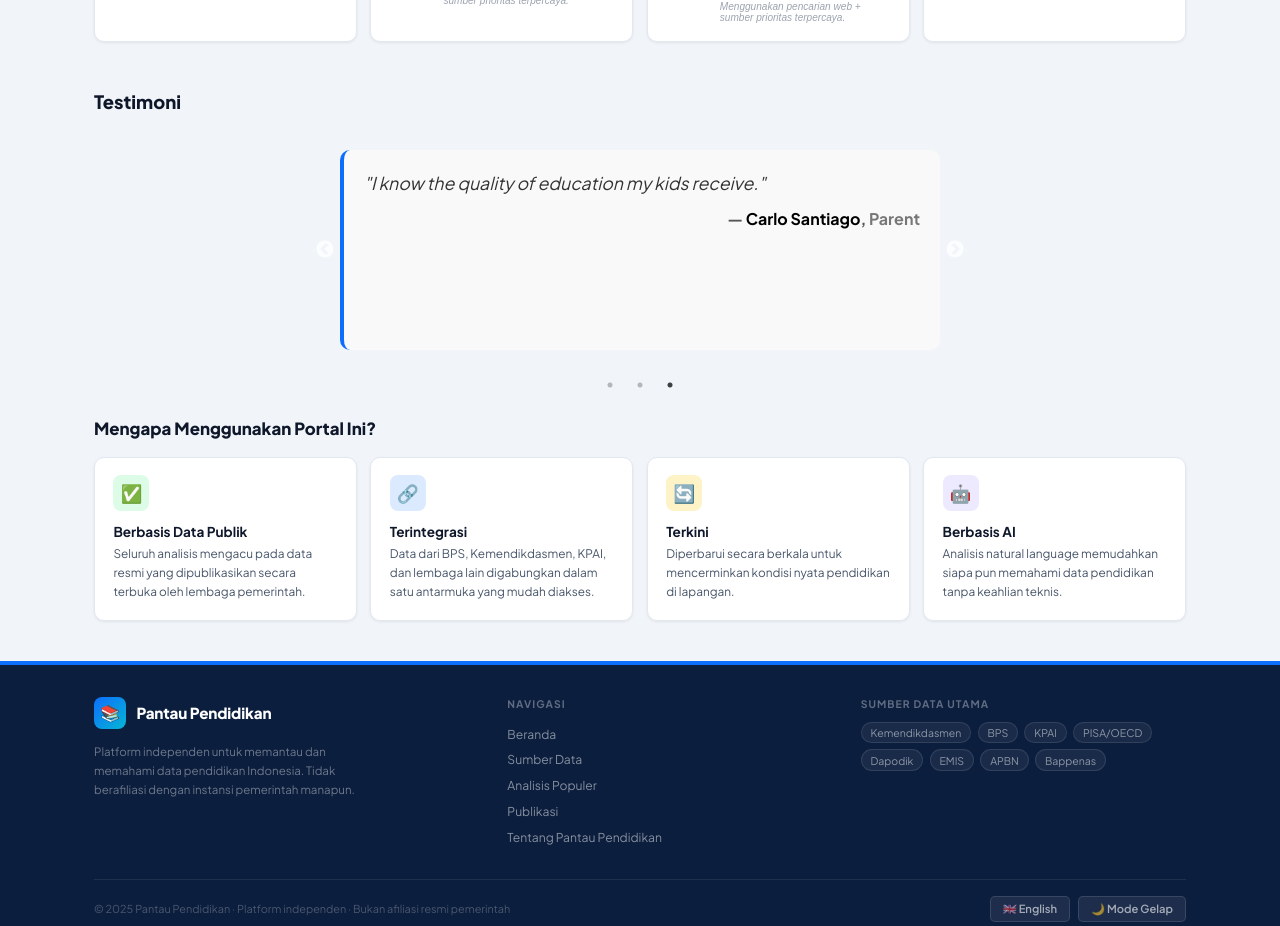
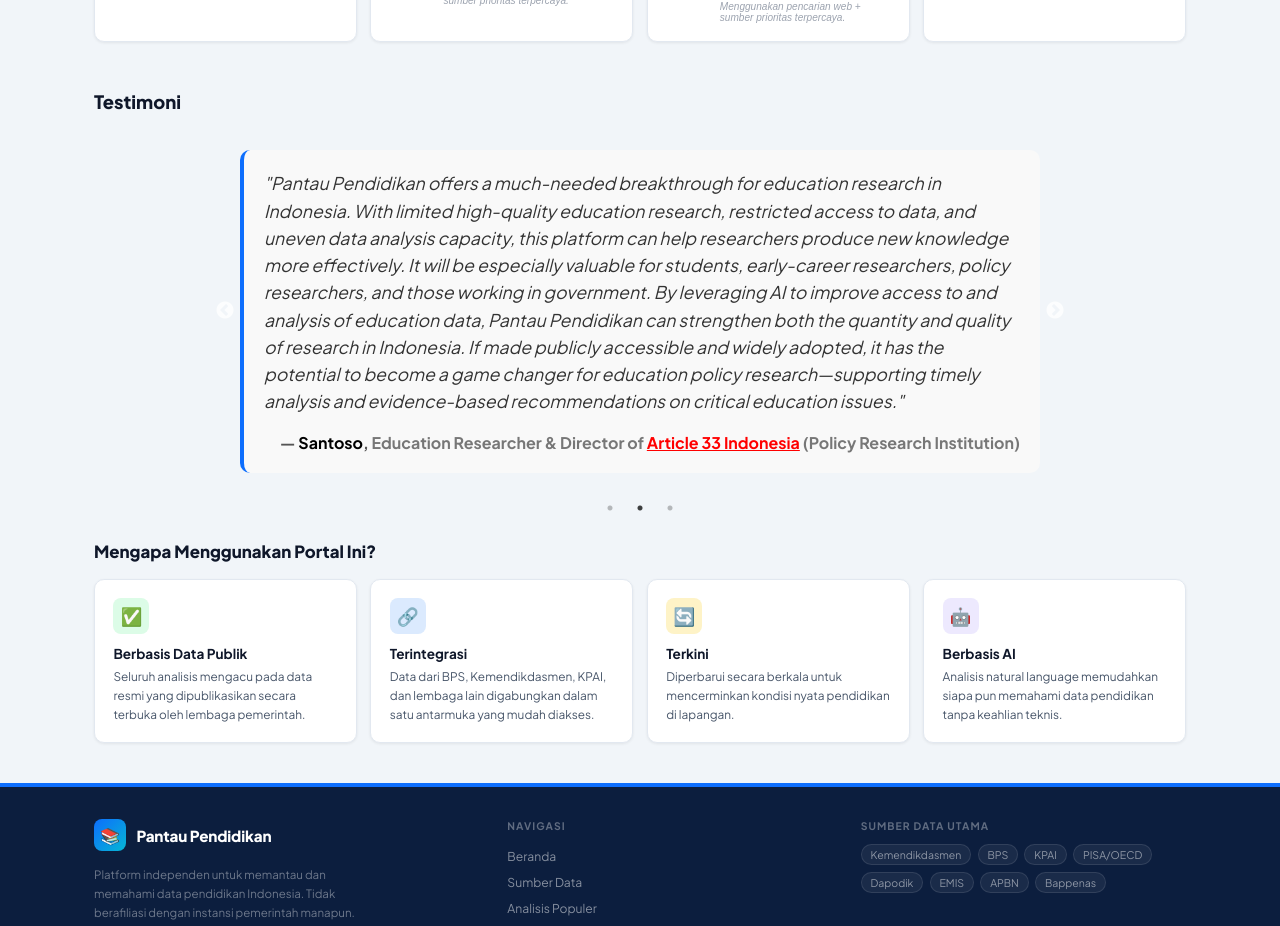
Before and after one commit to ghif/pantau-pendidikan, a React (Vite) app: page / in a window 1280 px wide. Shown: the part 1780-2706 px from the top of the page. Built offline with nearby package versions, Linux system fonts and the light colour scheme.

Commit message:
fix: added true testimonies

```diff
--- a/src/data/testimonies.js
+++ b/src/data/testimonies.js
@@ -1,17 +1,17 @@
 export const TESTIMONIES = [
   {
-    testimony: "This service is highly recommended! The team was professional, prompt, and exceeded all my expectations. My conversion rates improved by nearly four times after implementing their solution.",
-    author: "Alex Johnson",
-    company: "Tech Solutions Inc.",
+    testimony: "As an education advocate involved in efforts to improve education across various regions, I find Pantau Pendidikan extremely helpful because it provides data visualizations and content that are ready to be communicated to the public about the state of education in a particular area. This makes advocacy with local governments, schools, and communities more targeted and more convincing in efforts to drive improvements in education.",
+    author: "Bukik",
+    company: "Head of <a href='https://yayasangurubelajar.org/?lang=en' target='_blank'>Guru Belajar Foundation</a> (Education Philanthropy)",
   },
   {
-    testimony: "NEVER BEEN EASIER!!!",
-    author: "Bianca Thompson",
-    company: "Education Observer",
+    testimony: "Pantau Pendidikan offers a much-needed breakthrough for education research in Indonesia. With limited high-quality education research, restricted access to data, and uneven data analysis capacity, this platform can help researchers produce new knowledge more effectively. It will be especially valuable for students, early-career researchers, policy researchers, and those working in government. By leveraging AI to improve access to and analysis of education data, Pantau Pendidikan can strengthen both the quantity and quality of research in Indonesia. If made publicly accessible and widely adopted, it has the potential to become a game changer for education policy research—supporting timely analysis and evidence-based recommendations on critical education issues.",
+    author: "Santoso",
+    company: "Education Researcher & Director of <a href='https://www.article33.or.id/en/tentang-article-33-indonesia/' target='_blank'>Article 33 Indonesia</a> (Policy Research Institution)",
   },
   {
-    testimony: "I know the quality of education my kids receive.",
-    author: "Carlo Santiago",
-    company: "Parent",
+    testimony: "I believe Pantau Pendidikan will help us transform complex education datasets into clear, actionable insights for practitioners and policymakers.  By making verified data accessible and easy to explore, the platform empowers us to make evidence-based decisions, identify local learning gaps, and design targeted interventions. Its user-friendly interface and AI supported analysis, bridge the gap between national statistics and on the ground practice, on top of that, it will also strengthen our ability to improve students’ learning outcomes across regions.",
+    author: "Stien",
+    company: "Head of <a href='https://www.instagram.com/lingkardaerahbelajar.id' target='_blank'>Lingkar Daerah Belajar</a> (Local Education Research Network)",
   },
 ]
--- a/src/pages/HomePage.jsx
+++ b/src/pages/HomePage.jsx
@@ -1903,7 +1903,7 @@
     slidesToShow: 1,
     slidesToScroll: 1,
     autoplay: true, // Optional: enable autoplay
-    autoplaySpeed: 2000,
+    autoplaySpeed: 5000,
   };
 
   const categories = [...new Set(QUERIES.map(q => q.category))];
@@ -2132,14 +2132,14 @@
             {/* TESTIMONIES */}
             <section style={{ marginTop: "3rem" }}>
               <h2 style={{ fontSize: "1.15rem", fontWeight: "800", color: T.text, marginBottom: "1.1rem" }}>{S.testimonials}</h2>
-              <div style={{ maxWidth: 600, margin: 'auto' }}>
+              <div style={{ maxWidth: 800, margin: 'auto' }}>
                 <Slider {...settings}>
                   {TESTIMONIES.map((item, i) => (
                     <div key={i} className={styles.testimonial}>
                       <figure>
                         <blockquote><p>"{item.testimony}"</p></blockquote>
                         <figcaption>
-                          — <span className={styles.testimonialAuthor}>{item.author}</span>, <cite className={styles.testimonialCompany}>{item.company}</cite>
+                          — <span className={styles.testimonialAuthor}>{item.author}</span>, <cite className={styles.testimonialCompany} dangerouslySetInnerHTML={{ __html: item.company }} ></cite>
                         </figcaption>
                       </figure>
                     </div>
--- a/src/styles/HomePage.module.css
+++ b/src/styles/HomePage.module.css
@@ -615,7 +615,7 @@
   background-color: #f9f9f9;
   font-style: italic;
   border-radius: 10px;
-  height: 200px;
+  /*height: 300px;*/
 }
 
 .testimonial blockquote p {
@@ -626,6 +626,7 @@
 }
 
 .testimonial figcaption {
+  margin-top: 1rem;
   text-align: right;
   font-style: normal;
   font-weight: bold;
@@ -639,6 +640,10 @@
 .testimonialCompany {
   font-style: normal; /* Removes default italic from <cite> */
   color: #777;
+}
+
+.testimonialCompany a {
+  color: red;
 }
 
 .whySection {
```
